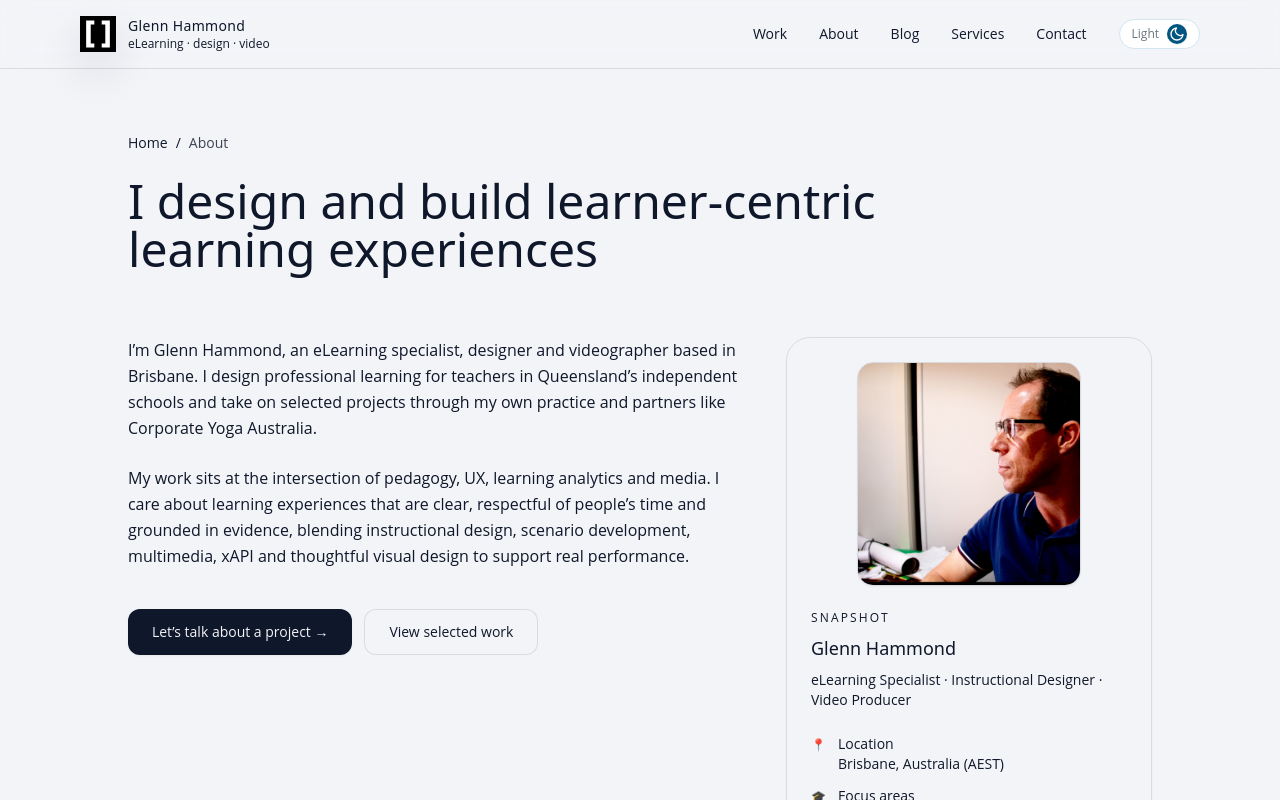
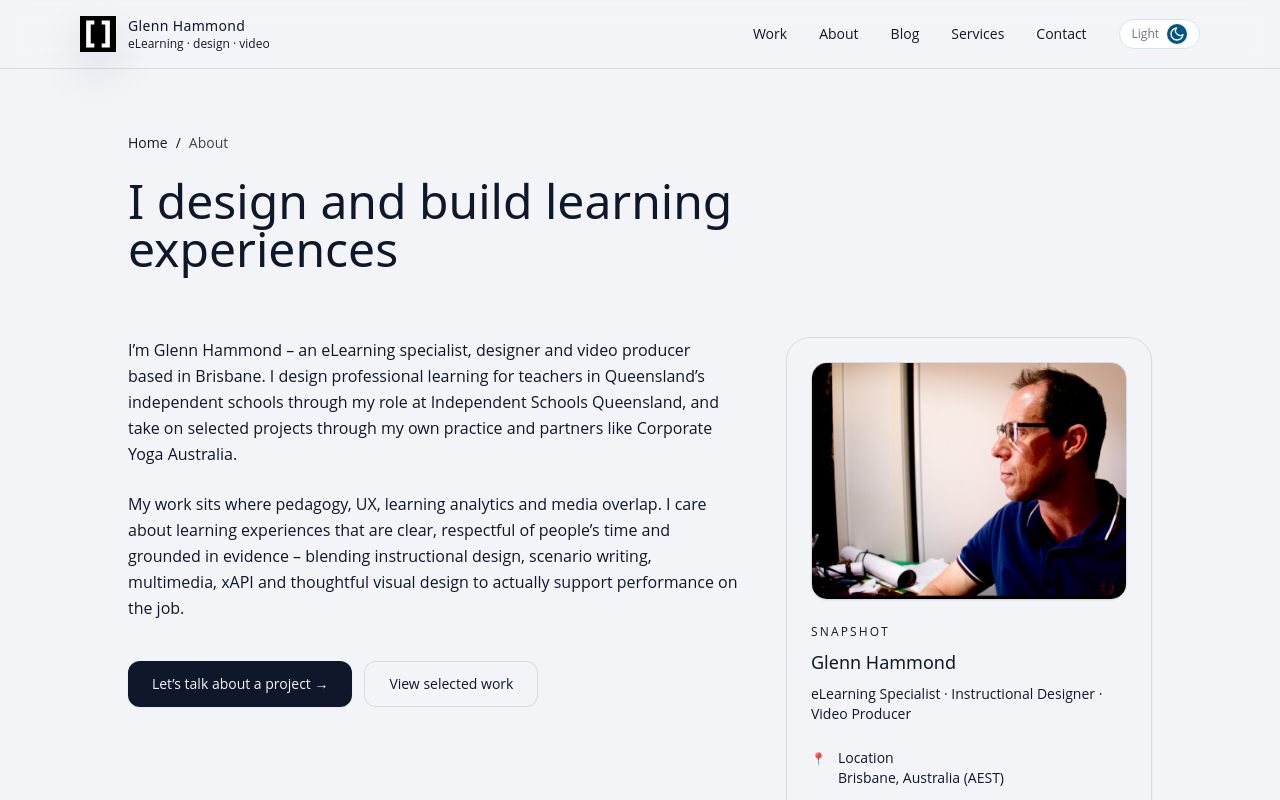
Before and after one commit to glennhammond/gh.com-react, a React (Vite) app: page /about in a window 1280 px wide. Shown: the top 800 px of the page. Built offline with nearby package versions, Linux system fonts and the light colour scheme; a web font is replaced by a local one.

Commit message:
WIP: update About page

```diff
--- a/src/pages/About.jsx
+++ b/src/pages/About.jsx
@@ -24,26 +24,28 @@ export default function About() {
               { label: "Home", href: "/" },
               { label: "About" },
             ]}
-            title="I design and build learner-centric learning experiences"
+            title="I design and build learning experiences"
           />
 
           <div className="grid grid-cols-1 md:grid-cols-[minmax(0,2fr)_minmax(0,1.2fr)] gap-12 items-start fade-in-up">
             {/* Text */}
             <div className="space-y-6">
               <p className="text-[var(--text)]/75 leading-relaxed">
-                I’m Glenn Hammond, an eLearning specialist, designer and
-                videographer based in Brisbane. I design professional learning
-                for teachers in Queensland’s independent schools and take on
-                selected projects through my own practice and partners like
-                Corporate Yoga Australia.
+                I’m Glenn Hammond – an eLearning specialist, designer and video
+                producer based in Brisbane. I design professional learning for
+                teachers in Queensland’s independent schools through my role at
+                Independent Schools Queensland, and take on selected projects
+                through my own practice and partners like Corporate Yoga
+                Australia.
               </p>
 
               <p className="text-[var(--text)]/75 leading-relaxed">
-                My work sits at the intersection of pedagogy, UX, learning
-                analytics and media. I care about learning experiences that are
-                clear, respectful of people’s time and grounded in evidence,
-                blending instructional design, scenario development, multimedia,
-                xAPI and thoughtful visual design to support real performance.
+                My work sits where pedagogy, UX, learning analytics and media
+                overlap. I care about learning experiences that are clear,
+                respectful of people’s time and grounded in evidence – blending
+                instructional design, scenario writing, multimedia, xAPI and
+                thoughtful visual design to actually support performance on the
+                job.
               </p>
 
               <div className="flex flex-wrap gap-3 pt-4">
@@ -82,11 +84,11 @@ export default function About() {
     bg-[var(--bg)]/95 shadow-sm p-6 space-y-6
   "
 >
-              <div className="flex items-center justify-center">
+  <div className="overflow-hidden rounded-2xl border border-black/10 dark:border-white/10 shadow-sm">
     <img
       src="/images/glenn-hammond-instructional-design-storyline-elearning-development-australia-uk-producer.jpg"
       alt="Glenn Hammond"
-                  className="w-56 h-56 rounded-2xl object-cover border border-black/10 dark:border-white/10 shadow-sm"
+      className="w-full h-full object-cover aspect-[4/3]"
     />
   </div>
 
```
Lines whose indentation alone changed are shown as unchanged.
